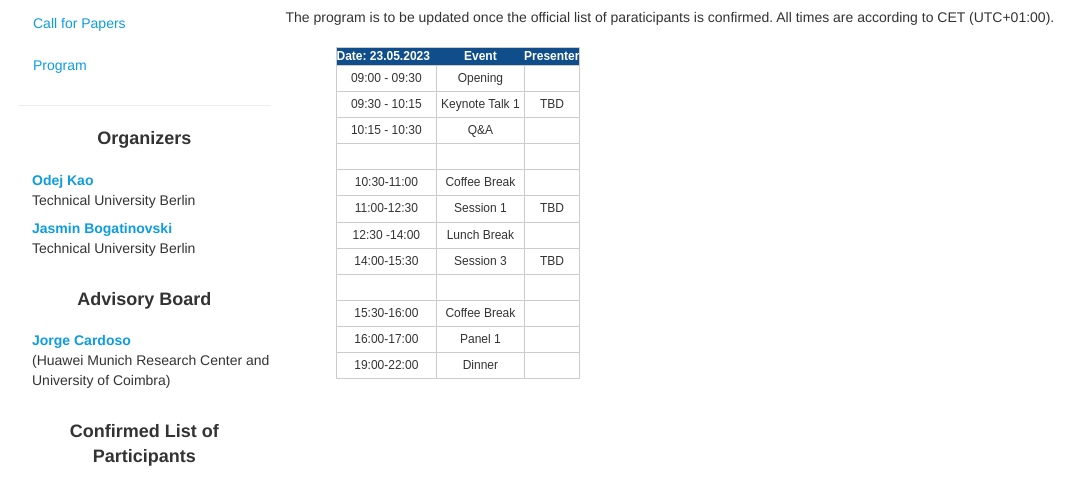
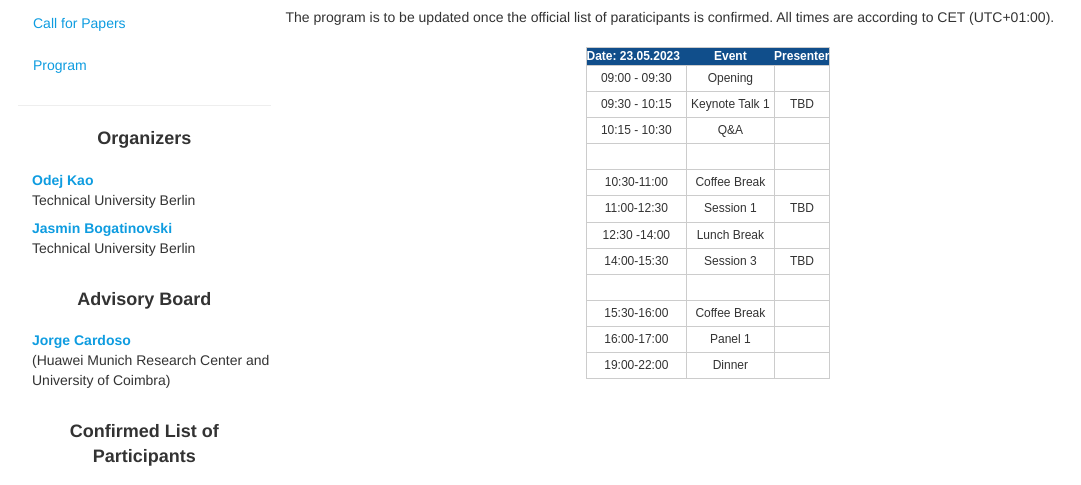
Before and after one commit to aiops2023/aiops2023, a plain HTML site: page schedule/index.html in a window 1280 px wide. Shown: the part 293-778 px from the top of the page, without its empty margins (72-1153 px from the left). Drawn offline with nearby package versions, Linux system fonts and the light colour scheme; some packages are replaced by stand-ins of ours.

Commit message:
add schedule

```diff
--- a/schedule/index.html
+++ b/schedule/index.html
@@ -220,7 +220,7 @@
                 </style>
 
 
-                <table class="tableizer-table" style="margin-left:50px">
+                <table class="tableizer-table" style="margin-left:300px">
                     <thead>
                     <tr class="tableizer-firstrow">
                         <th>Date: 23.05.2023&nbsp;&nbsp;</th>
```
